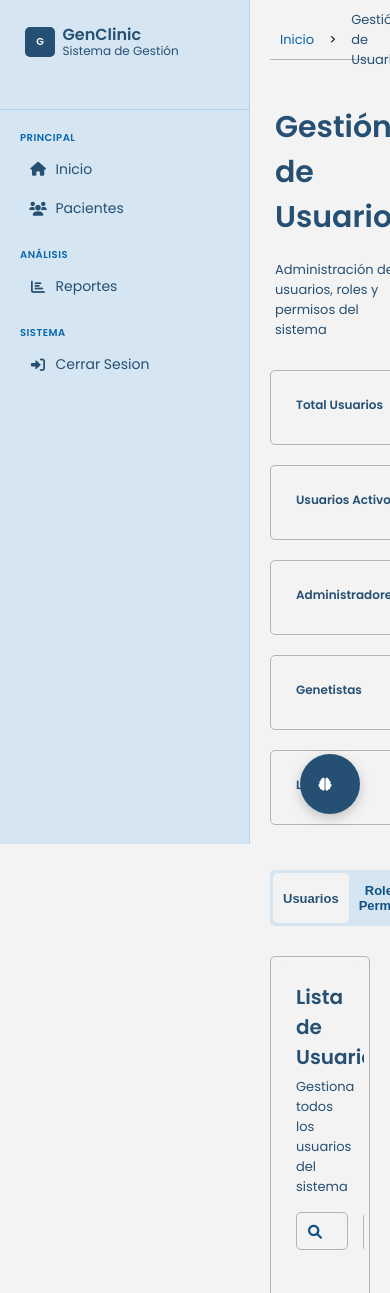
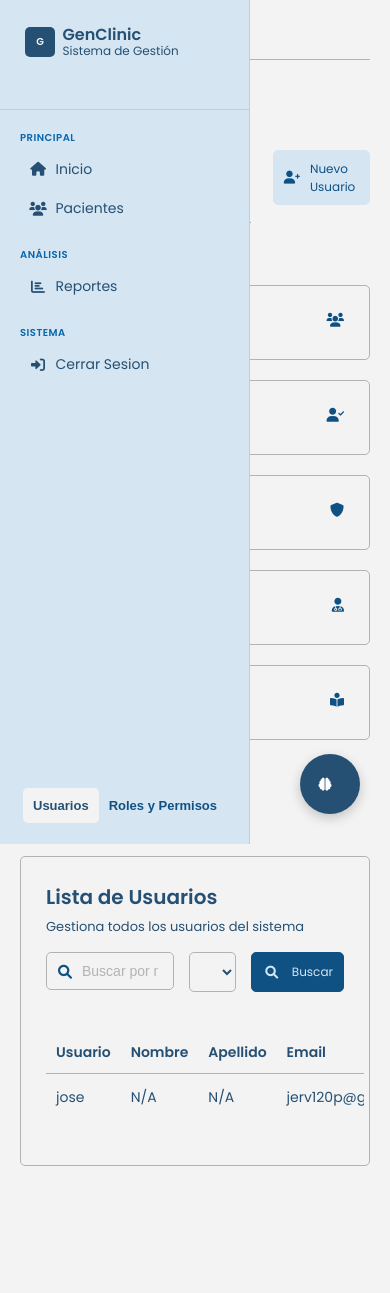
Before and after one commit to EnriqueRioss/GeneticSys, a Django app: template myapp/templates/gestion_usuarios.html in a window 390 px wide. Shown: the top 1293 px of the page. After the commit the page ends 1166 px from the top, so only its background shows below. Run offline with Django 5.2, Linux system fonts and the light colour scheme; the template is opened without the code that fills it: values that come from a table or form of the project are taken from there, others are empty; data comes from the database, SQL or seed files in the repository.

Commit message:
cambios de css para responsividad

```diff
--- a/myapp/static/styles/adminuser.css
+++ b/myapp/static/styles/adminuser.css
@@ -66,7 +66,6 @@ li{
 
 .barra-content{
     flex: 1;
-    margin-left: 25rem; /* This implies a fixed sidebar of 25rem width */
 }
 
 .content-header{
```
